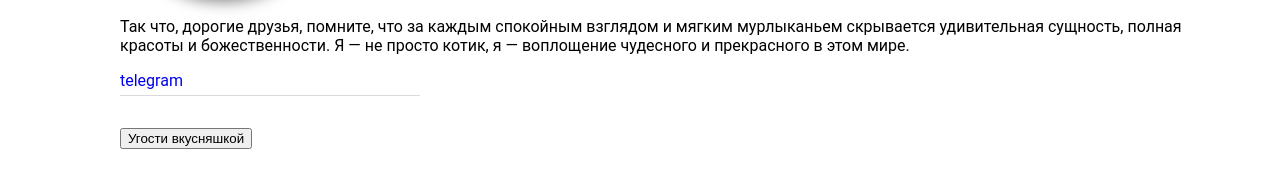
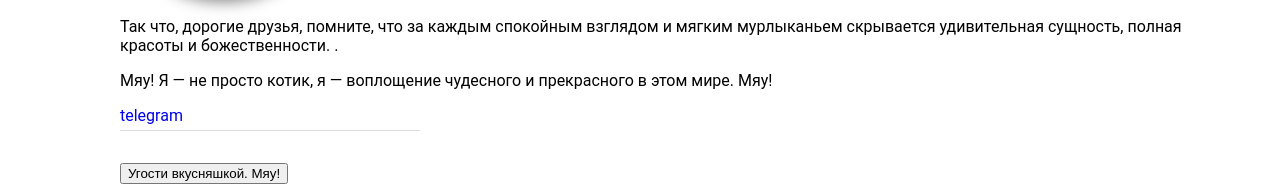
Before and after one commit to InnaZzZ-ops/CV, a plain HTML site: page index.html in a window 1280 px wide. Shown: the part 791-983 px from the top of the page. Before the commit the page ends 948 px from the top, so only its background shows below. Drawn offline with Linux system fonts and the light colour scheme.

Commit message:
Добавлен_текст

```diff
--- a/index.html
+++ b/index.html
@@ -26,7 +26,14 @@
 
 			<img class="photo" src="Котикглазки.png" width="200" height="200" alt="божество">
 
-			<p> Так что, дорогие друзья, помните, что за каждым спокойным взглядом и мягким мурлыканьем скрывается удивительная сущность, полная красоты и божественности. Я — не просто котик, я — воплощение чудесного и прекрасного в этом мире. </p/>
+			<p> Так что, дорогие друзья, помните, что за каждым спокойным взглядом и мягким мурлыканьем скрывается удивительная сущность, полная красоты и божественности. . </p/>
+
+
+			<p> Мяу! Я — не просто котик, я — воплощение чудесного и прекрасного в этом мире. Мяу!  </p/>
+
+
+
+
 		</div>
 
 
@@ -38,7 +45,7 @@
 
 
 			</div>
-				<button type="button">Угости вкусняшкой</button>
+				<button type="button">Угости вкусняшкой. Мяу!</button>
 				<script type="text/javascript" src="js.js"></script>
 
 </body>
```
